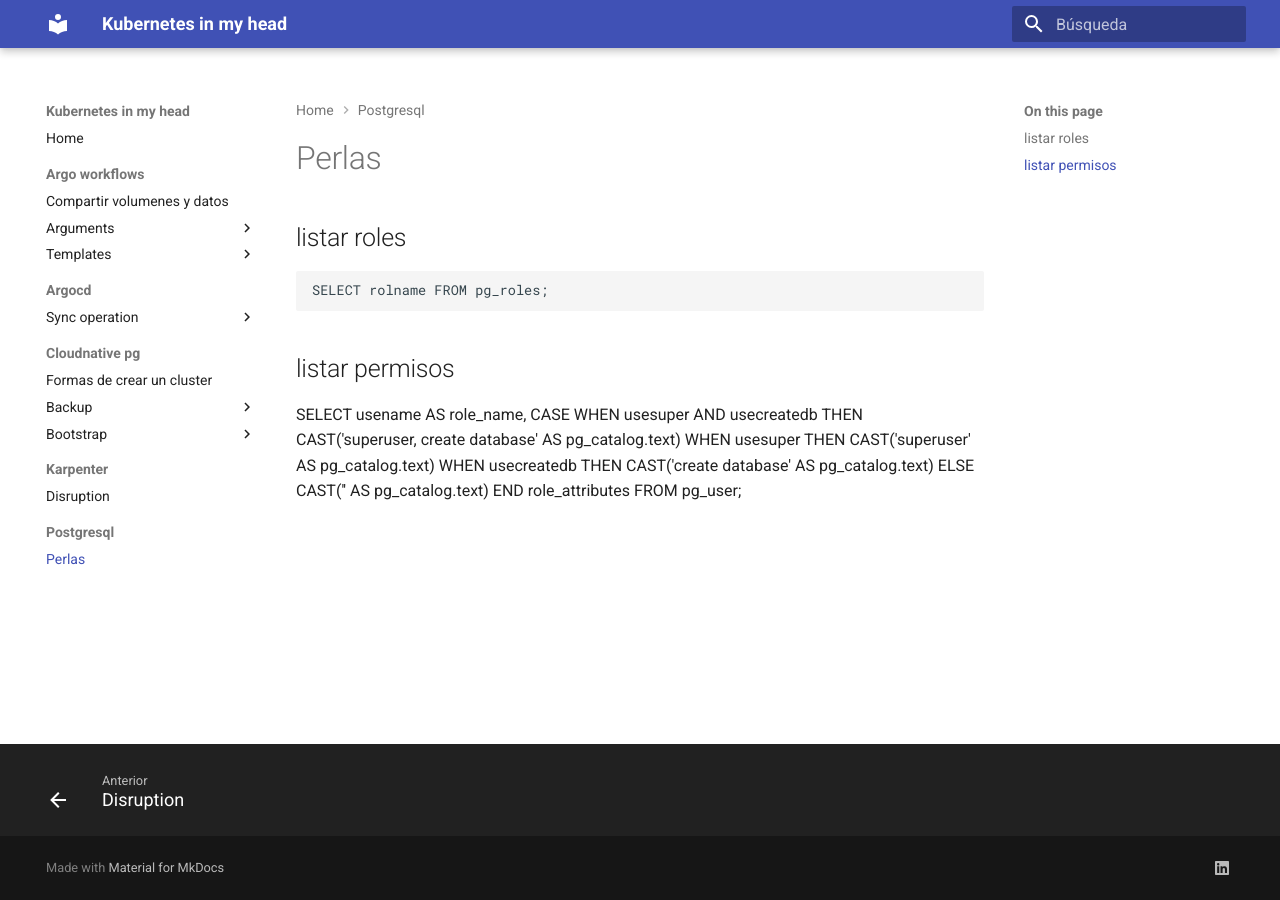
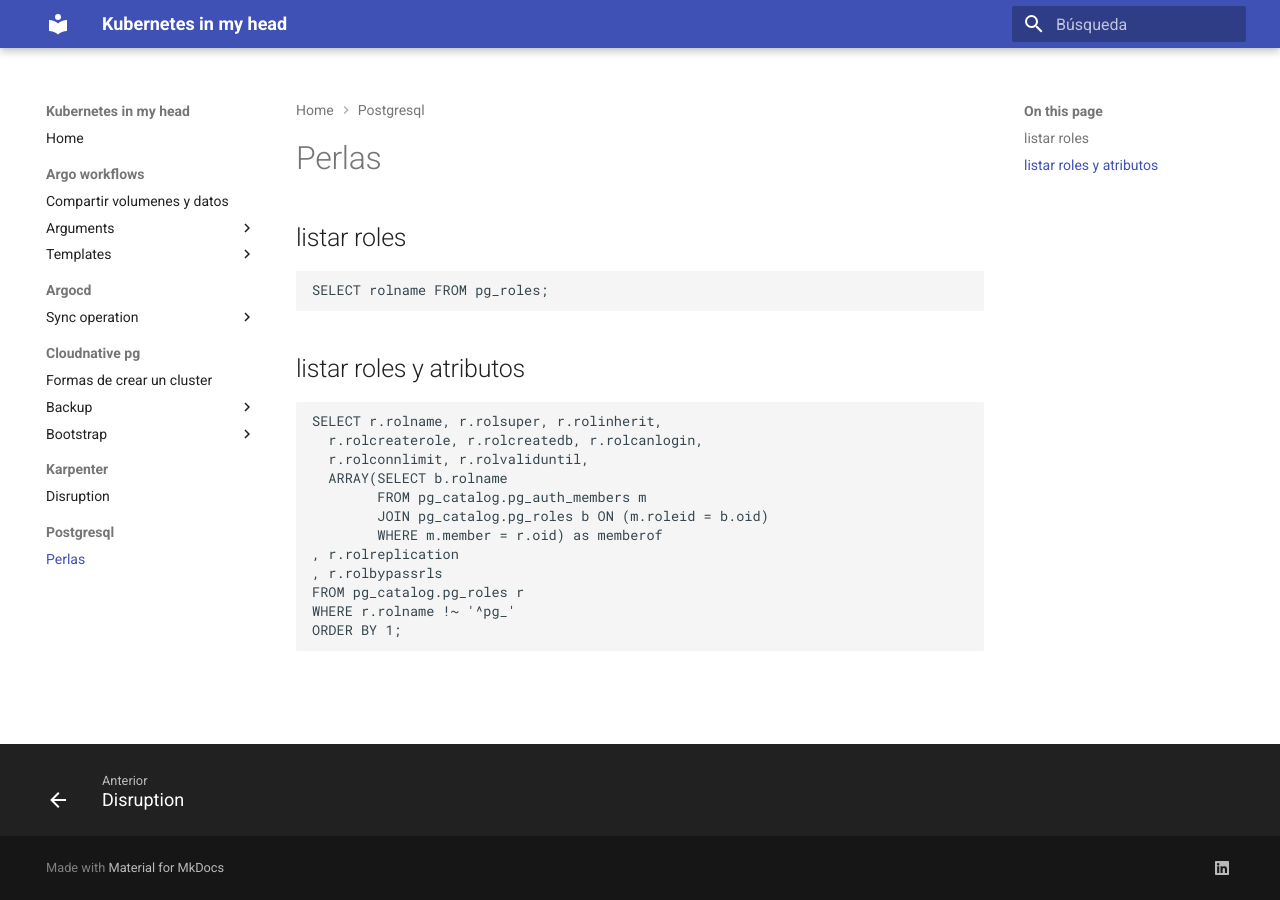
Before and after one commit to jorgelon/kubernetesinmyhead.net, an MkDocs documentation site: the page built from docs/postgresql/perlas.md, in a window 1280 px wide. Built offline with MkDocs 1.6.1 and Material for MkDocs 9.7.7, drawn with Linux system fonts in a browser that asks for light colours.

Commit message:
mas completo

````diff
--- a/docs/postgresql/perlas.md
+++ b/docs/postgresql/perlas.md
@@ -6,17 +6,19 @@
 SELECT rolname FROM pg_roles;
 ```
 
-## listar permisos
+## listar roles y atributos
 
-SELECT usename AS role_name,
-  CASE
-     WHEN usesuper AND usecreatedb THEN
-       CAST('superuser, create database' AS pg_catalog.text)
-     WHEN usesuper THEN
-       CAST('superuser' AS pg_catalog.text)
-     WHEN usecreatedb THEN
-       CAST('create database' AS pg_catalog.text)
-     ELSE
-       CAST('' AS pg_catalog.text)
-  END role_attributes
-FROM pg_user;
+```postgresql
+SELECT r.rolname, r.rolsuper, r.rolinherit,
+  r.rolcreaterole, r.rolcreatedb, r.rolcanlogin,
+  r.rolconnlimit, r.rolvaliduntil,
+  ARRAY(SELECT b.rolname
+        FROM pg_catalog.pg_auth_members m
+        JOIN pg_catalog.pg_roles b ON (m.roleid = b.oid)
+        WHERE m.member = r.oid) as memberof
+, r.rolreplication
+, r.rolbypassrls
+FROM pg_catalog.pg_roles r
+WHERE r.rolname !~ '^pg_'
+ORDER BY 1;
+```
````
